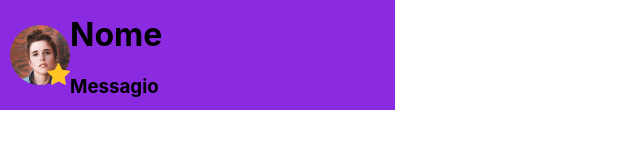
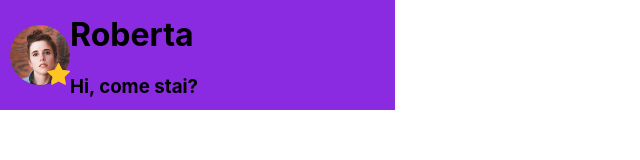
Before and after one commit to AndreaTenji/Thanq, a React (Create React App) app: page / in a window 1280 px wide. Shown: the top 160 px of the page, without its empty margins (0-640 px from the left). Built offline with nearby package versions, Linux system fonts and the light colour scheme.

Commit message:
Singlechat Continuo...

```diff
--- a/src/Atom/Messaggio.js
+++ b/src/Atom/Messaggio.js
@@ -12,8 +12,8 @@
     {
         return(
             <div className="SingleChat">
-            <h1>{this.props.UtenteNick}</h1>
-            <h3>{this.props.UtenteMessage}</h3>
+            <h1>{this.props.Nome}</h1>
+            <h3>{this.props.Message}</h3>
             </div>
         )
     }
--- a/src/Componenti/SingleChat.js
+++ b/src/Componenti/SingleChat.js
@@ -21,7 +21,7 @@ export default class SingleChat extends React.Component {
         return (
             <div className='singleChatDisplay'>
                 <ProfileImage favoriteBool={this.state.Favorite} imageProfileURL={this.state.ImgProfileURL} />
-                <Messaggio UtenteNick="Nome" UtenteMessage="Messagio" />
+                <Messaggio Nome={this.state.Name} Message={this.state.LastMessage} />
             </div>
         )
     }
```
